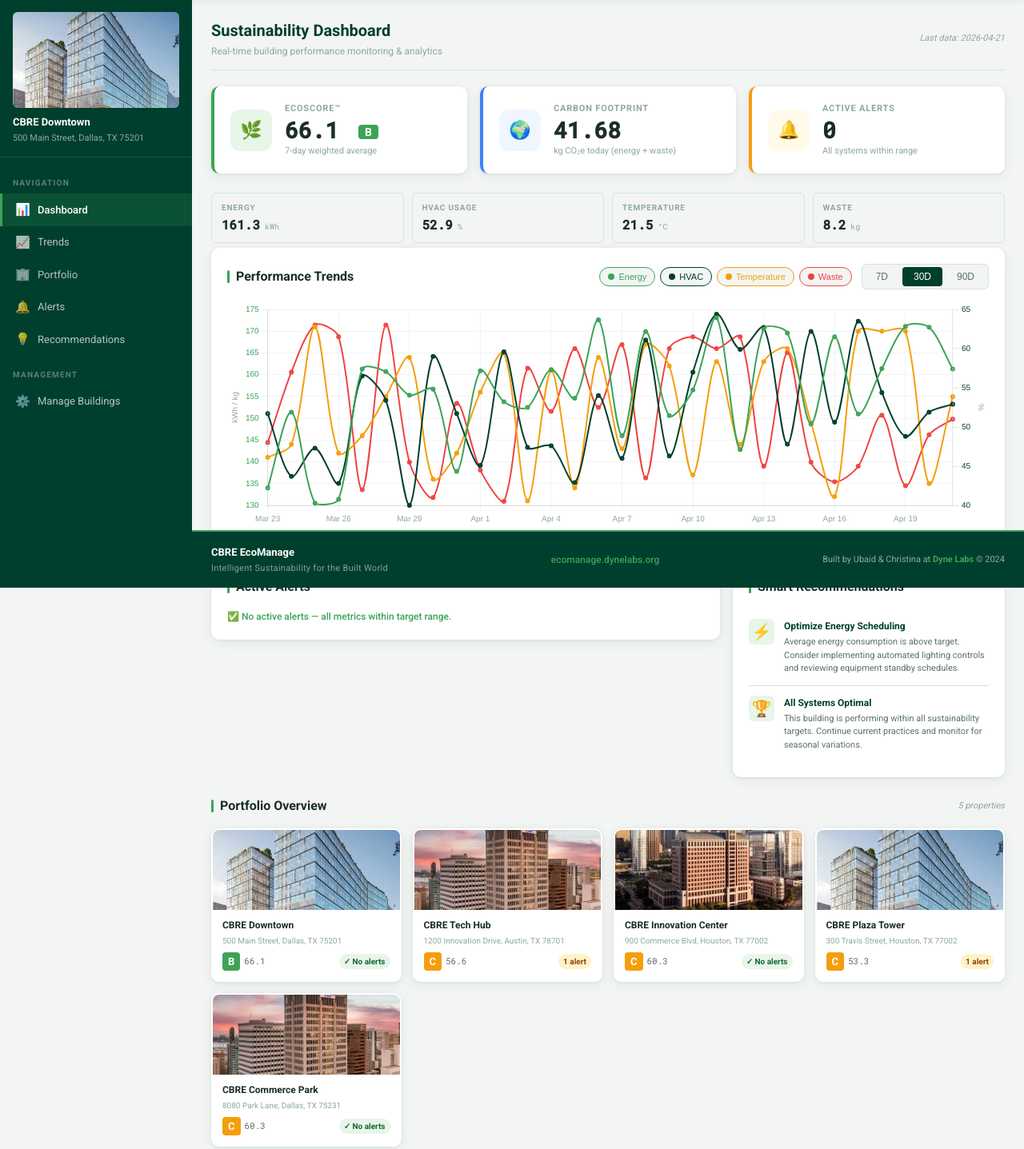
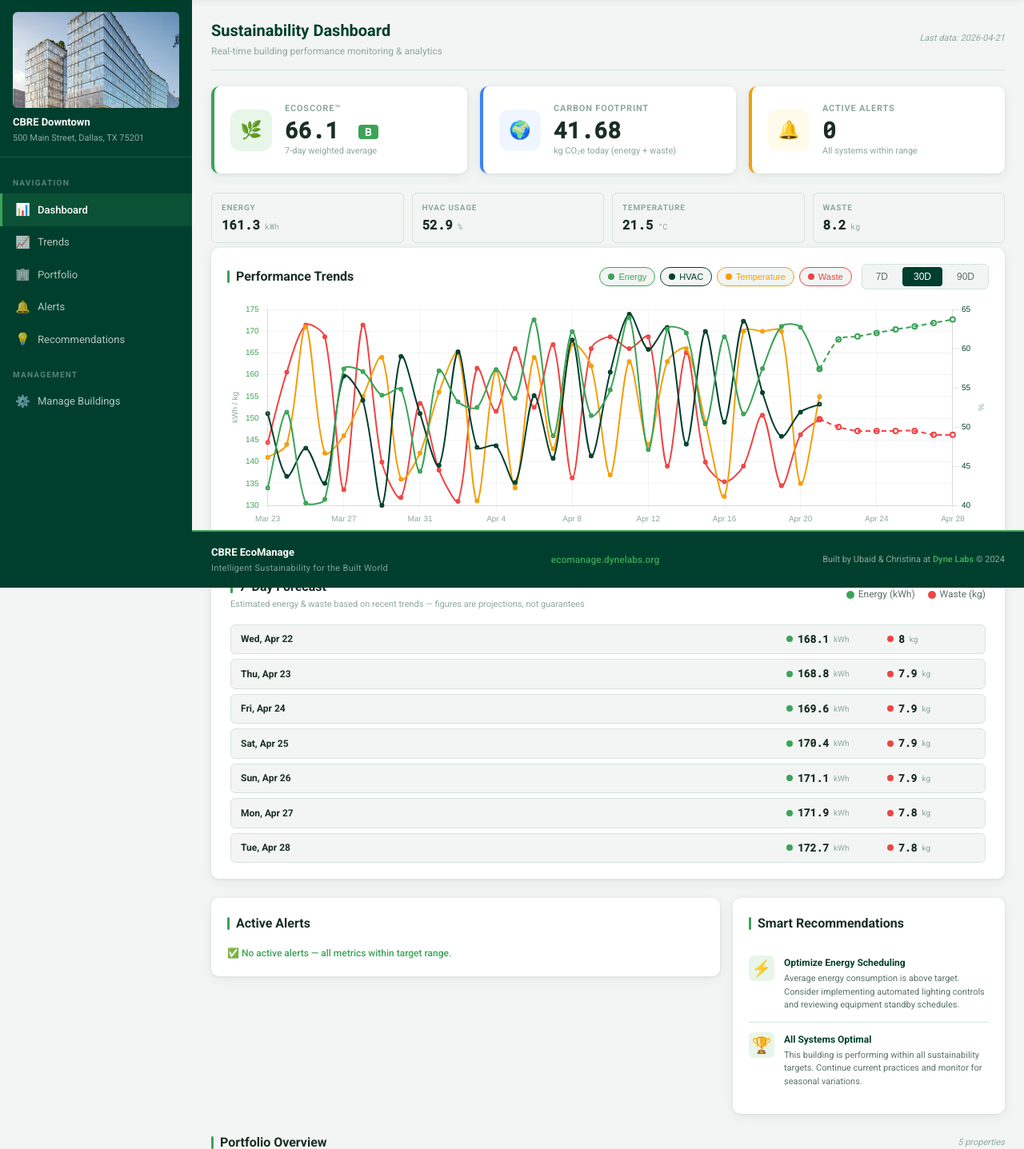
Before and after one commit to heyubaidullah/EcoManage_HackUTD, a Flask app: page / in a window 1280 px wide. Shown: the part 65-1502 px from the top of the page at 80% size. Run offline with Flask 3, Linux system fonts and the light colour scheme; data comes from the database, SQL or seed files in the repository.

Commit message:
Add 7-day forecast for energy and waste trends
## Task
Add a 7-day linear regression forecast so property managers can anticipate
next week's energy and waste usage before issues become threshold breaches.

## Changes

### version1.2/app.py
- Added new GET /api/forecast/<building_id> endpoint
- Fetches the last 30 days of historical data for a building
- Performs separate linear regression on energy and waste values
- Returns 7 forecast entries (date, predicted energy, predicted waste)
- Floors predictions at sensible minimums (50 kWh, 1 kg) to avoid nonsensical values
- Returns 400 if there are fewer than 2 data points to regress on

### version1.2/static/dashboard.js
- loadTrend() now fetches /api/forecast/<building_id> in parallel with historical data
- Historical datasets padded with null for the 7 forecast days
- Two dashed overlay datasets added for Energy Forecast (y1) and Waste Forecast (y4)
  - Energy forecast correctly plotted on y1 (same axis as historical energy)
  - Waste forecast correctly plotted on y4 (same axis as historical waste)
- Dashed lines connect from the last historical point for visual continuity
- Guard added for histLen === 0 edge case using Math.max(0, histLen - 1)
- Metric toggles updated to hide/show forecast datasets in sync with their parent metric
- Chart tooltips label forecast values with "(estimate)" for clarity
- Added renderForecastSection() function populating the forecast table below the chart

### version1.2/templates/index.html
- Added a "7-Day Forecast" card section between the chart and the alerts panel
- Subtitle clearly labels forecasts as estimates/projections
- Color-coded legend (green = energy, red = waste)
- #forecast-rows div populated dynamically by renderForecastSection()

### version1.2/static/main.css
- Added forecast-card, forecast-grid, forecast-row, forecast-date,
  forecast-val, forecast-dot, forecast-dot-inline, forecast-unit,
  and section-subtitle styles matching the existing CBRE design system

Replit-Task-Id: 51794a29-4ffc-444a-a5bd-00a70eca2a98

```diff
--- a/version1.2/app.py
+++ b/version1.2/app.py
@@ -328,6 +328,52 @@ def get_portfolio():
             })
     return jsonify(portfolio)
 
+@app.route('/api/forecast/<int:building_id>')
+def get_forecast(building_id):
+    cutoff = date.today() - timedelta(days=30)
+    records = DailyData.query.filter(
+        DailyData.building_id == building_id,
+        DailyData.date >= cutoff
+    ).order_by(DailyData.date.asc()).all()
+
+    if len(records) < 2:
+        return jsonify({'error': 'Not enough data to forecast'}), 400
+
+    def linear_regression(values):
+        n = len(values)
+        x_vals = list(range(n))
+        sum_x = sum(x_vals)
+        sum_y = sum(values)
+        sum_xy = sum(x * y for x, y in zip(x_vals, values))
+        sum_xx = sum(x * x for x in x_vals)
+        denom = n * sum_xx - sum_x ** 2
+        if denom == 0:
+            return 0, sum_y / n
+        slope = (n * sum_xy - sum_x * sum_y) / denom
+        intercept = (sum_y - slope * sum_x) / n
+        return slope, intercept
+
+    energy_vals = [r.energy for r in records]
+    waste_vals = [r.waste for r in records]
+
+    e_slope, e_intercept = linear_regression(energy_vals)
+    w_slope, w_intercept = linear_regression(waste_vals)
+
+    n = len(records)
+    last_date = records[-1].date
+    forecasts = []
+    for k in range(1, 8):
+        future_date = last_date + timedelta(days=k)
+        pred_energy = round(max(50, e_slope * (n - 1 + k) + e_intercept), 1)
+        pred_waste = round(max(1, w_slope * (n - 1 + k) + w_intercept), 1)
+        forecasts.append({
+            'date': future_date.strftime('%Y-%m-%d'),
+            'energy': pred_energy,
+            'waste': pred_waste,
+        })
+
+    return jsonify({'forecasts': forecasts})
+
 @app.route('/api/alerts/<int:building_id>')
 def get_alerts(building_id):
     last = DailyData.query.filter_by(building_id=building_id).order_by(DailyData.date.desc()).first()
--- a/version1.2/static/dashboard.js
+++ b/version1.2/static/dashboard.js
@@ -148,19 +148,37 @@ function renderRecommendations(recs) {
 /* ── TREND CHART ────────────────────────────────────── */
 async function loadTrend(buildingId, days) {
   try {
-    const res = await fetch(`${API}/data/${buildingId}?days=${days}`);
-    const data = await res.json();
+    const [histRes, forecastRes] = await Promise.all([
+      fetch(`${API}/data/${buildingId}?days=${days}`),
+      fetch(`${API}/api/forecast/${buildingId}`)
+    ]);
+    if (!histRes.ok) {
+      console.error('Failed to fetch historical data');
+      renderForecastSection([]);
+      return;
+    }
+    const data = await histRes.json();
+    const forecastData = forecastRes.ok ? (await forecastRes.json()).forecasts || [] : [];
 
-    const labels = data.map(d => {
-      const dt = new Date(d.date);
+    const histLabels = data.map(d => {
+      const dt = new Date(d.date + 'T00:00:00');
+      return dt.toLocaleDateString('en-US', { month: 'short', day: 'numeric' });
+    });
+    const forecastLabels = forecastData.map(d => {
+      const dt = new Date(d.date + 'T00:00:00');
       return dt.toLocaleDateString('en-US', { month: 'short', day: 'numeric' });
     });
 
+    const allLabels = [...histLabels, ...forecastLabels];
+    const histLen = data.length;
+    const forecastLen = forecastData.length;
+
     const datasets = [];
+
     for (const [key, cfg] of Object.entries(METRIC_CONFIG)) {
       datasets.push({
         label: cfg.label,
-        data: data.map(d => d[key]),
+        data: [...data.map(d => d[key]), ...Array(forecastLen).fill(null)],
         borderColor: cfg.color,
         backgroundColor: cfg.color + '18',
         borderWidth: 2,
@@ -170,18 +188,67 @@ async function loadTrend(buildingId, days) {
         fill: false,
         hidden: !activeMetrics.has(key),
         yAxisID: cfg.yAxis,
+        spanGaps: false,
+      });
+    }
+
+    if (forecastLen > 0) {
+      const padLen = Math.max(0, histLen - 1);
+      const energyAnchor = histLen > 0 ? [data[histLen - 1].energy] : [];
+      const wasteAnchor  = histLen > 0 ? [data[histLen - 1].waste]  : [];
+
+      datasets.push({
+        label: 'Energy Forecast (kWh)',
+        data: [
+          ...Array(padLen).fill(null),
+          ...energyAnchor,
+          ...forecastData.map(d => d.energy)
+        ],
+        borderColor: '#3CA358',
+        backgroundColor: 'transparent',
+        borderWidth: 2,
+        borderDash: [6, 4],
+        pointRadius: 3,
+        pointHoverRadius: 5,
+        pointStyle: 'circle',
+        tension: 0.3,
+        fill: false,
+        hidden: !activeMetrics.has('energy'),
+        yAxisID: 'y1',
+        spanGaps: false,
+      });
+
+      datasets.push({
+        label: 'Waste Forecast (kg)',
+        data: [
+          ...Array(padLen).fill(null),
+          ...wasteAnchor,
+          ...forecastData.map(d => d.waste)
+        ],
+        borderColor: '#ef4444',
+        backgroundColor: 'transparent',
+        borderWidth: 2,
+        borderDash: [6, 4],
+        pointRadius: 3,
+        pointHoverRadius: 5,
+        pointStyle: 'circle',
+        tension: 0.3,
+        fill: false,
+        hidden: !activeMetrics.has('waste'),
+        yAxisID: 'y4',
+        spanGaps: false,
       });
     }
 
     if (trendChart) {
-      trendChart.data.labels = labels;
+      trendChart.data.labels = allLabels;
       trendChart.data.datasets = datasets;
       trendChart.update();
     } else {
       const ctx = document.getElementById('trend-chart').getContext('2d');
       trendChart = new Chart(ctx, {
         type: 'line',
-        data: { labels, datasets },
+        data: { labels: allLabels, datasets },
         options: {
           responsive: true,
           maintainAspectRatio: false,
@@ -197,13 +264,17 @@ async function loadTrend(buildingId, days) {
               padding: 10,
               callbacks: {
                 title: (items) => items[0].label,
+                label: (item) => {
+                  const isForecast = item.dataset.label.includes('Forecast');
+                  return `${item.dataset.label}: ${item.formattedValue}${isForecast ? ' (estimate)' : ''}`;
+                }
               }
             }
           },
           scales: {
             x: {
               grid: { color: '#f0f4f2' },
-              ticks: { color: '#8fa89f', font: { size: 10 }, maxTicksLimit: 10 }
+              ticks: { color: '#8fa89f', font: { size: 10 }, maxTicksLimit: 12 }
             },
             y1: {
               type: 'linear', position: 'left',
@@ -227,9 +298,39 @@ async function loadTrend(buildingId, days) {
         }
       });
     }
+
+    renderForecastSection(forecastData);
+
   } catch (e) {
     console.error('Failed to load trend data', e);
   }
+}
+
+/* ── FORECAST SECTION ───────────────────────────────── */
+function renderForecastSection(forecasts) {
+  const el = document.getElementById('forecast-rows');
+  if (!el) return;
+  if (!forecasts || forecasts.length === 0) {
+    el.innerHTML = '<div style="color:var(--text-muted);font-size:12px;">No forecast available.</div>';
+    return;
+  }
+  el.innerHTML = forecasts.map(f => {
+    const dt = new Date(f.date + 'T00:00:00');
+    const label = dt.toLocaleDateString('en-US', { weekday: 'short', month: 'short', day: 'numeric' });
+    return `
+      <div class="forecast-row">
+        <div class="forecast-date">${label}</div>
+        <div class="forecast-val energy-val">
+          <span class="forecast-dot" style="background:#3CA358"></span>
+          ${f.energy} <span class="forecast-unit">kWh</span>
+        </div>
+        <div class="forecast-val waste-val">
+          <span class="forecast-dot" style="background:#ef4444"></span>
+          ${f.waste} <span class="forecast-unit">kg</span>
+        </div>
+      </div>
+    `;
+  }).join('');
 }
 
 /* ── PORTFOLIO ──────────────────────────────────────── */
@@ -288,7 +389,13 @@ document.querySelectorAll('.metric-toggle').forEach(btn => {
     if (trendChart) {
       trendChart.data.datasets.forEach(ds => {
         const key = Object.keys(METRIC_CONFIG).find(k => METRIC_CONFIG[k].label === ds.label);
-        ds.hidden = !activeMetrics.has(key);
+        if (key) {
+          ds.hidden = !activeMetrics.has(key);
+        } else if (ds.label === 'Energy Forecast (kWh)') {
+          ds.hidden = !activeMetrics.has('energy');
+        } else if (ds.label === 'Waste Forecast (kg)') {
+          ds.hidden = !activeMetrics.has('waste');
+        }
       });
       trendChart.update();
     }
--- a/version1.2/static/main.css
+++ b/version1.2/static/main.css
@@ -919,3 +919,86 @@ body {
   color: var(--text-muted);
   font-weight: 400;
 }
+
+/* ── FORECAST ───────────────────────────────────────── */
+.forecast-card {
+  background: var(--card-bg);
+  border-radius: var(--radius);
+  box-shadow: var(--shadow);
+  padding: 20px 24px;
+}
+
+.section-subtitle {
+  font-size: 11px;
+  color: var(--text-muted);
+  margin-top: 2px;
+}
+
+.forecast-legend {
+  display: flex;
+  gap: 16px;
+  font-size: 12px;
+  color: var(--text-secondary);
+  align-items: center;
+  flex-shrink: 0;
+}
+
+.forecast-dot-inline {
+  display: inline-block;
+  width: 10px;
+  height: 10px;
+  border-radius: 50%;
+  margin-right: 5px;
+  vertical-align: middle;
+}
+
+.forecast-grid {
+  margin-top: 16px;
+  display: flex;
+  flex-direction: column;
+  gap: 6px;
+}
+
+.forecast-row {
+  display: flex;
+  align-items: center;
+  gap: 16px;
+  padding: 8px 12px;
+  background: var(--bg);
+  border-radius: var(--radius-sm);
+  border: 1px solid var(--border);
+}
+
+.forecast-date {
+  flex: 1;
+  font-size: 12px;
+  font-weight: 600;
+  color: var(--text-primary);
+  min-width: 100px;
+}
+
+.forecast-val {
+  display: flex;
+  align-items: center;
+  gap: 6px;
+  font-size: 13px;
+  font-weight: 700;
+  font-family: 'Roboto Mono', monospace;
+  color: var(--text-primary);
+  min-width: 110px;
+}
+
+.forecast-dot {
+  display: inline-block;
+  width: 8px;
+  height: 8px;
+  border-radius: 50%;
+  flex-shrink: 0;
+}
+
+.forecast-unit {
+  font-size: 10px;
+  font-weight: 400;
+  color: var(--text-muted);
+  font-family: 'Roboto', sans-serif;
+}
--- a/version1.2/templates/index.html
+++ b/version1.2/templates/index.html
@@ -143,6 +143,25 @@
       </div>
     </div>
 
+    <!-- FORECAST -->
+    <div id="section-forecast" class="forecast-card mb-24">
+      <div class="chart-card-header">
+        <div>
+          <div class="section-title">7-Day Forecast</div>
+          <div class="section-subtitle">Estimated energy &amp; waste based on recent trends &mdash; figures are projections, not guarantees</div>
+        </div>
+        <div class="forecast-legend">
+          <span><span class="forecast-dot-inline" style="background:#3CA358"></span>Energy (kWh)</span>
+          <span><span class="forecast-dot-inline" style="background:#ef4444"></span>Waste (kg)</span>
+        </div>
+      </div>
+      <div id="forecast-rows" class="forecast-grid">
+        <div class="loading-pulse" style="height:36px;margin-bottom:6px;"></div>
+        <div class="loading-pulse" style="height:36px;margin-bottom:6px;"></div>
+        <div class="loading-pulse" style="height:36px;"></div>
+      </div>
+    </div>
+
     <!-- TWO COLUMN: Alerts + Recommendations -->
     <div class="two-col" id="section-alerts">
       <!-- Alerts -->
```
